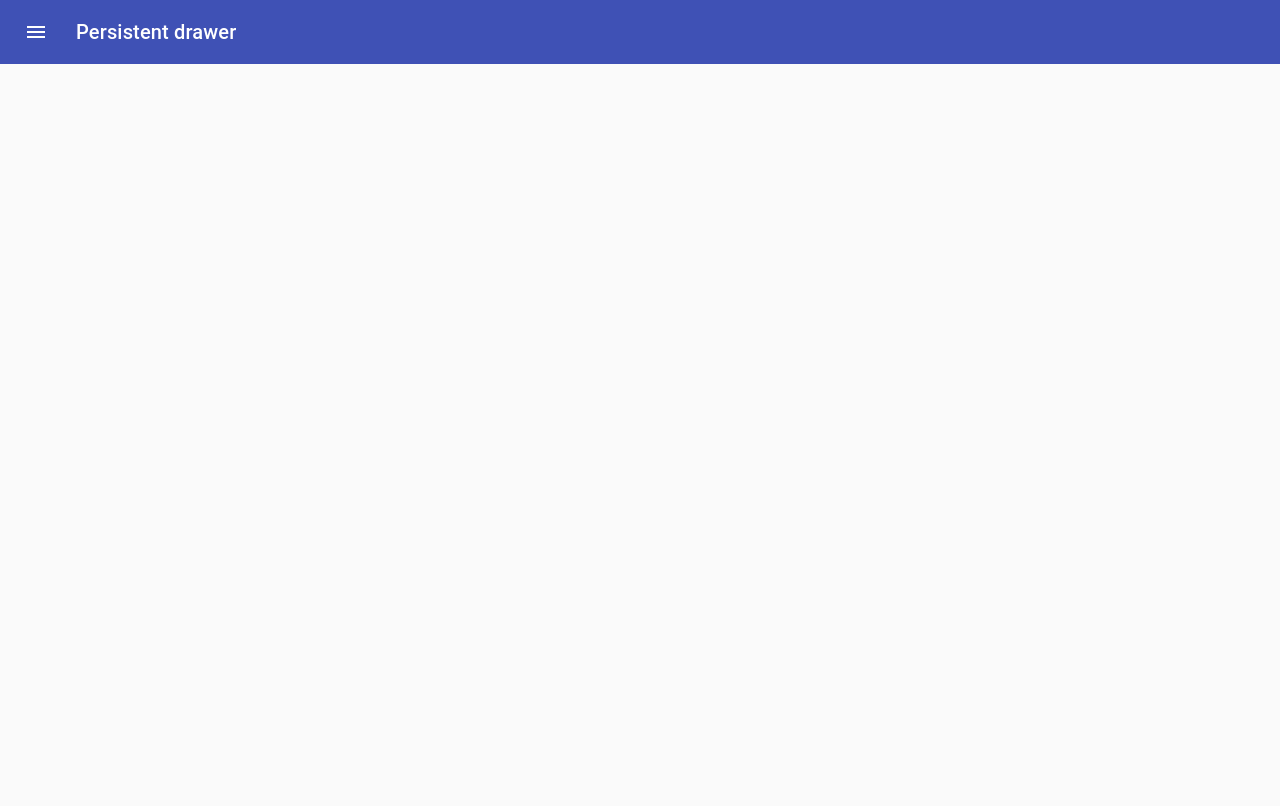
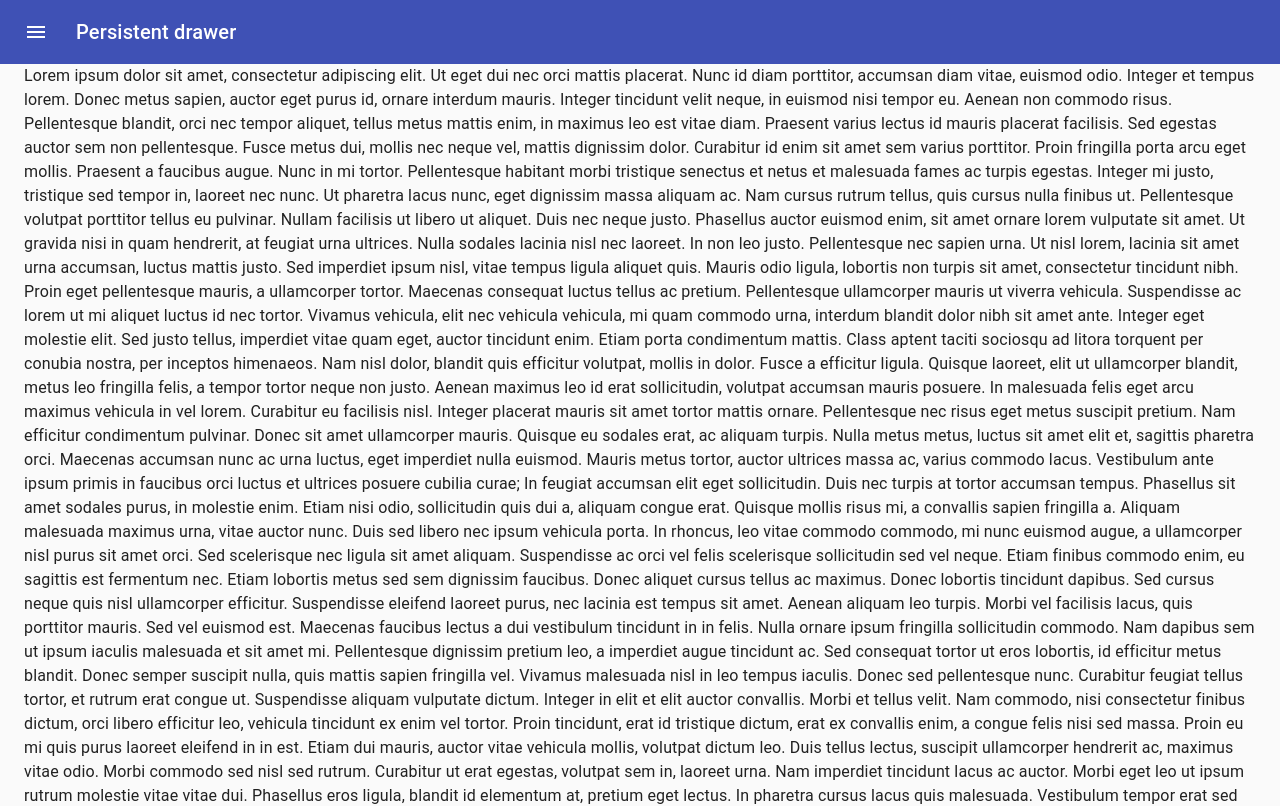
Before and after one commit to muskanvaswan/next-material-ui, a Next.js app: page / in a window 1280 px wide. Shown: the top 806 px of the page. Built offline with nearby package versions, Linux system fonts and the light colour scheme.

Commit message:
making index page structure

```diff
--- a/pages/index.js
+++ b/pages/index.js
@@ -2,12 +2,14 @@ import Head from 'next/head'
 import styles from '../styles/Home.module.css'
 import Container from '@material-ui/core/Container'
 import Layout from '../src/components/Layout.js'
-
+import Banner from '../src/components/Index/Banner'
 
 export default function Home() {
   return (
     <Container>
-      <Layout />
+      <Layout>
+        <Banner />
+      </Layout>
     </Container>
 
   )
```
